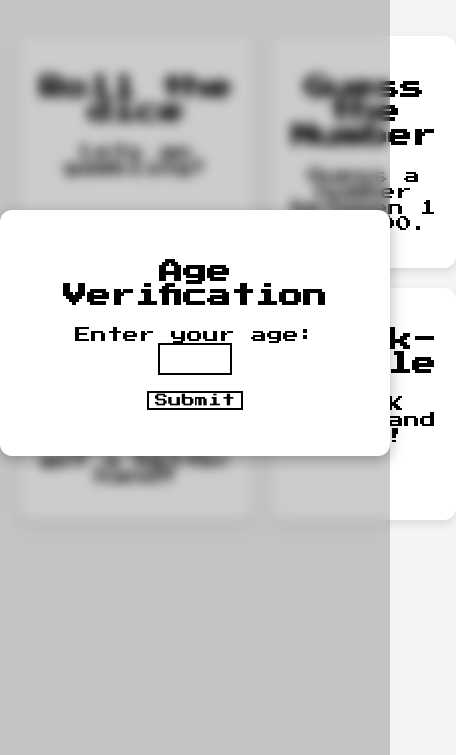
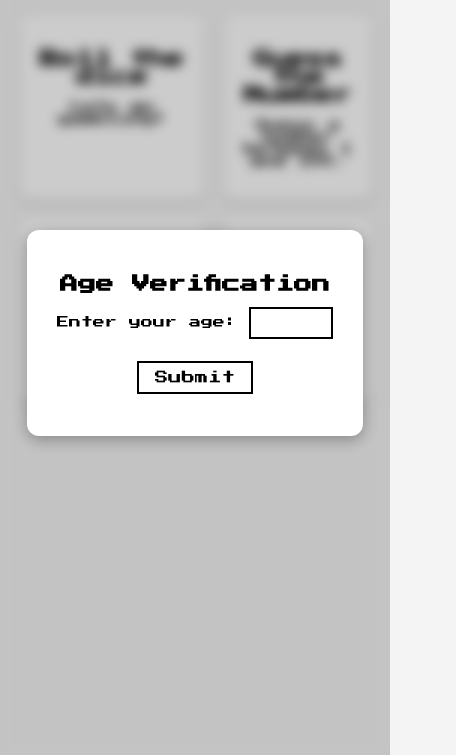
Before and after one commit to Byetron/Quadro, a plain HTML site: page index.html in a window 390 px wide. Shown: the part 89-844 px from the top of the page, 456 px wide, since content can reach past the window. Drawn offline with Linux system fonts and the light colour scheme.

Commit message:
Dice init

```diff
--- a/css/dice.css
+++ b/css/dice.css
@@ -0,0 +1,13 @@
+.press-start-2p-regular {
+  font-family: "Press Start 2P", system-ui;
+  font-weight: 400;
+  font-style: normal;
+}
+
+
+body {
+    text-align : center;
+    font-family: "Press Start 2P", system-ui;
+    background: white;
+    width: auto;
+}
--- a/style.css
+++ b/style.css
@@ -4,6 +4,7 @@ body {
   background: #f4f4f4;
   margin: 0;
   padding: 20px;
+  font-size: clamp(12px, 2vw, 16px); /* Responsive text size */
 }
 
 h1 {
@@ -24,6 +25,7 @@ h1 {
   border-radius: 12px;
   box-shadow: 0 4px 8px rgba(0,0,0,0.1);
   transition: transform 0.2s ease-in-out;
+  word-wrap: break-word; /* Prevents text overflow */
 }
 
 .card:hover {
@@ -61,17 +63,19 @@ h1 {
 }
 
 #age {
-  width: 50px;
+  width: 60px;
   padding: 5px 10px;
   font-size: 16px;
   border: 2px solid black;
   text-align: center;
 }
 
-
-#submitAge{
+#submitAge {
   text-align: center;
   font-family: "Press Start 2P", system-ui;
   background-color: white;
   border: 2px solid black;
+  padding: 8px 16px;
+  margin-top: 10px;
+  cursor: pointer;
 }
```
Also changed, not shown: html/dice.html (+3 -0 lines).
